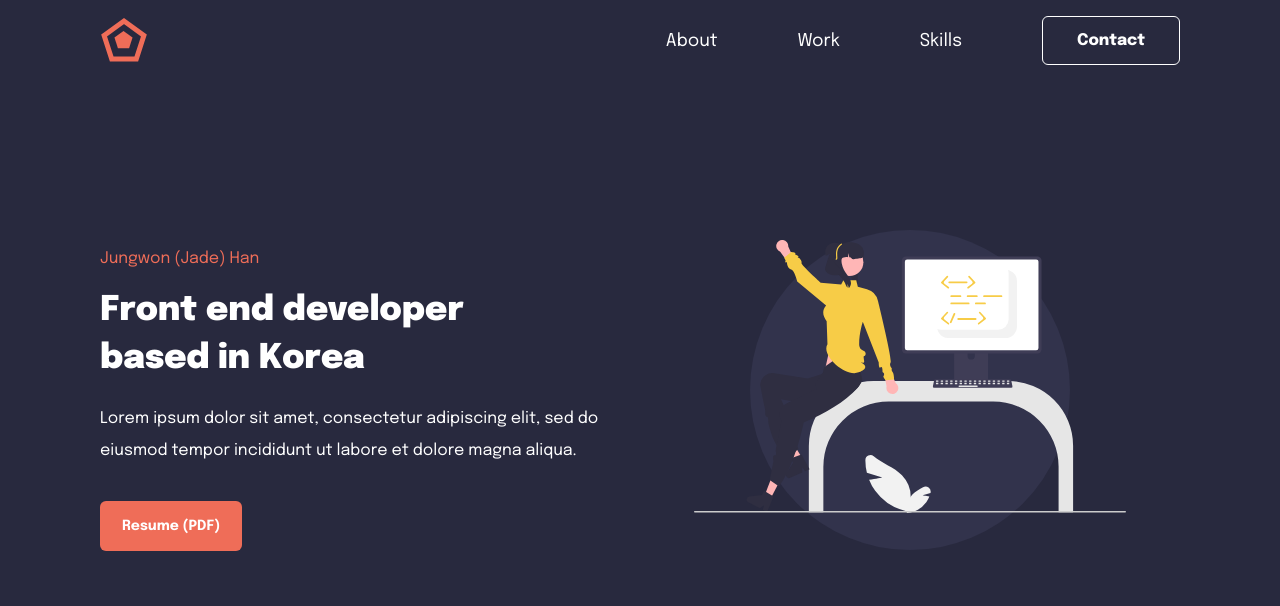
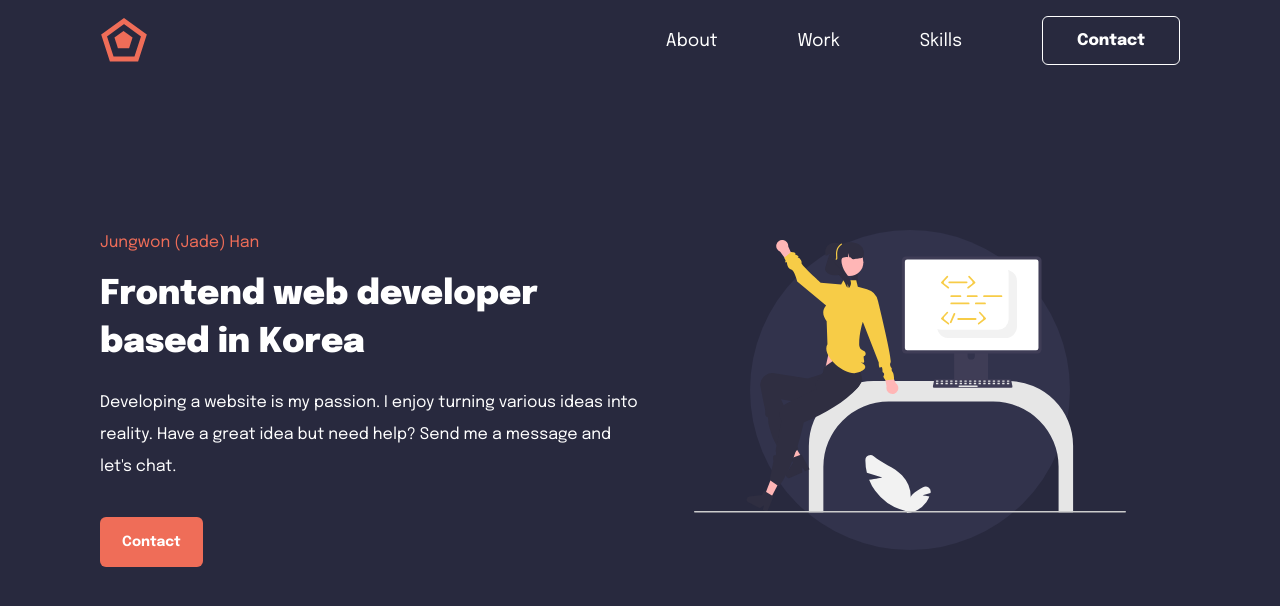
Before and after one commit to jwhan77/jwhan77.github.io, a React (Create React App) app: page / in a window 1280 px wide. Shown: the top 606 px of the page. Built offline with nearby package versions, Linux system fonts and the light colour scheme.

Commit message:
Update content

```diff
--- a/src/App.css
+++ b/src/App.css
@@ -114,13 +114,13 @@ section {
 }
 
 @media (max-width: 960px) and (max-height: 850px) {
-  .about,
   .experience {
     height: 850px;
   }
 }
 
 @media (max-width: 960px) and (max-height: 950px) {
+  .about,
   .contact {
     height: 950px;
   }
--- a/src/components/about/About.css
+++ b/src/components/about/About.css
@@ -84,8 +84,8 @@
 }
 
 .about-text .txt-2 p:first-child {
-  font-size: 20px;
-  line-height: 32px;
+  font-size: 16px;
+  line-height: 28px;
   margin-bottom: 16px;
 }
 
@@ -177,16 +177,6 @@
     line-height: 52px;
     max-width: 380px;
   }
-
-  .about-text .txt-2 p:first-child {
-    font-size: 18px;
-    line-height: 28px;
-  }
-
-  /* .about-text .txt-2 p:last-child {
-    font-size: 16px;
-    line-height: 28px;
-  } */
 }
 
 @media (max-width: 500px) {
--- a/src/components/about/About.js
+++ b/src/components/about/About.js
@@ -30,13 +30,16 @@ const About = () => {
       <div className="about-text">
         <div className="name">Jungwon (Jade) Han</div>
         <div className="txt">
-          <div className="txt-1">Lorem ipsum dolor sit</div>
+          <div className="txt-1">About me</div>
           <div className="txt-2">
-            <p>Lorem ipsum dolor sit amet</p>
             <p>
-              Lorem ipsum dolor sit amet, consectetur adipiscing elit, sed do
-              eiusmod tempor incididunt ut labore et dolore magna aliqua.
+              I have over 3 years of work experience as a web developer and a
+              bachelor's degree in Computer Science. I'm interested in learning
+              state-of-the-art technologies and perpetually working on improving
+              my skills. I want to make a meaningful digital product helping
+              people’s lives better.
             </p>
+            <p>Connect with me on social media</p>
           </div>
         </div>
         <div className="about-sns">
--- a/src/components/contact/Contact.js
+++ b/src/components/contact/Contact.js
@@ -16,8 +16,8 @@ const Contact = () => {
         <div className="title">CONTACT</div>
         <div className="txt-1">Contact Me</div>
         <div className="txt-2">
-          Lorem ipsum dolor sit amet, consectetur adipiscing elit, sed do
-          eiusmod tempor incididunt ut labore et dolore magna aliqua.
+          Interested in working with me? I am open for your ideas and questions.
+          I will get back to you within 3-5 business days.
         </div>
         <div className="contact-information">
           <div className="location">
--- a/src/components/experience/Experience.js
+++ b/src/components/experience/Experience.js
@@ -14,6 +14,7 @@ import nextIcon from "./icons/nextdotjs.svg";
 import tsIcon from "./icons/typescript.svg";
 import pyIcon from "./icons/python.svg";
 import flaskIcon from "./icons/flask.svg";
+import plusIcon from "./icons/plus.svg";
 
 import "./Experience.css";
 
@@ -27,9 +28,10 @@ const skillList = [
   { skill: "Bootstrap", img: bootstrapIcon },
   { skill: "Tailwind CSS", img: tailwindIcon },
   { skill: "Next.js", img: nextIcon },
-  { skill: "TypeScript", img: tsIcon },
+  // { skill: "TypeScript", img: tsIcon },
   { skill: "Python", img: pyIcon },
   { skill: "Flask", img: flaskIcon },
+  { skill: "More", img: plusIcon },
 ];
 
 const orangeBG = [0, 2, 5, 7, 8, 10];
--- a/src/components/main/Main.js
+++ b/src/components/main/Main.js
@@ -14,23 +14,19 @@ const Main = () => {
       <div className="main-intro">
         <div className="name">Jungwon (Jade) Han</div>
         <div className="txt-1">
-          <p>Front end developer</p>
+          <p>Frontend web developer</p>
           <p>based in Korea</p>
         </div>
         <div className="txt-2">
-          Lorem ipsum dolor sit amet, consectetur adipiscing elit, sed do
-          eiusmod tempor incididunt ut labore et dolore magna aliqua.
+          Developing a website is my passion. I enjoy turning various ideas into
+          reality. Have a great idea but need help? Send me a message and let's
+          chat.
         </div>
         <div
           className="button-orange"
-          // onClick={() =>
-          //   window.open(
-          //     "https://drive.google.com/file/d/13pFg4E7UOV8sRYt7BubEp2K3Av-zIULs/view?usp=sharing",
-          //     "_blank"
-          //   )
-          // }
+          onClick={() => scrollToElement("contact")}
         >
-          Resume (PDF)
+          Contact
         </div>
       </div>
       <div className="main-images">
--- a/src/components/project/Project.css
+++ b/src/components/project/Project.css
@@ -7,6 +7,11 @@
   justify-content: end;
   font-family: Epilogue;
   cursor: pointer;
+}
+
+.my-project-container.deactivated {
+  opacity: 0.6;
+  cursor: auto;
 }
 
 .my-project {
--- a/src/components/project/Project.js
+++ b/src/components/project/Project.js
@@ -2,10 +2,10 @@ import React from "react";
 
 import "./Project.css";
 
-const Project = ({ type, title, demoUrl, imgUrl }) => {
+const Project = ({ type, title, demoUrl, imgUrl, className }) => {
   return (
     <div
-      className="my-project-container"
+      className={`my-project-container ${className ? className : ""}`}
       onClick={() => window.open(demoUrl, "_blank")}
     >
       <div className="my-project" style={{ backgroundImage: `url(${imgUrl})` }}>
--- a/src/components/slider/Slider.js
+++ b/src/components/slider/Slider.js
@@ -89,10 +89,20 @@ const Slider = ({ projects }) => {
               />
             </li>
             <li className={liClassList.join(" ")} id="#2">
-              <Project type="Web3" title="Coming soon..." imgUrl={img2} />
+              <Project
+                type="Web"
+                title="Coming soon..."
+                imgUrl={img2}
+                className="deactivated"
+              />
             </li>
             <li className={liClassList.join(" ")} id="#3">
-              <Project type="Web3" title="Coming soon..." imgUrl={img3} />
+              <Project
+                type="Web"
+                title="Coming soon..."
+                imgUrl={img3}
+                className="deactivated"
+              />
             </li>
           </ul>
           <div className="slider-nav">
```
Also changed, not shown: src/components/experience/icons/plus.svg (added).
